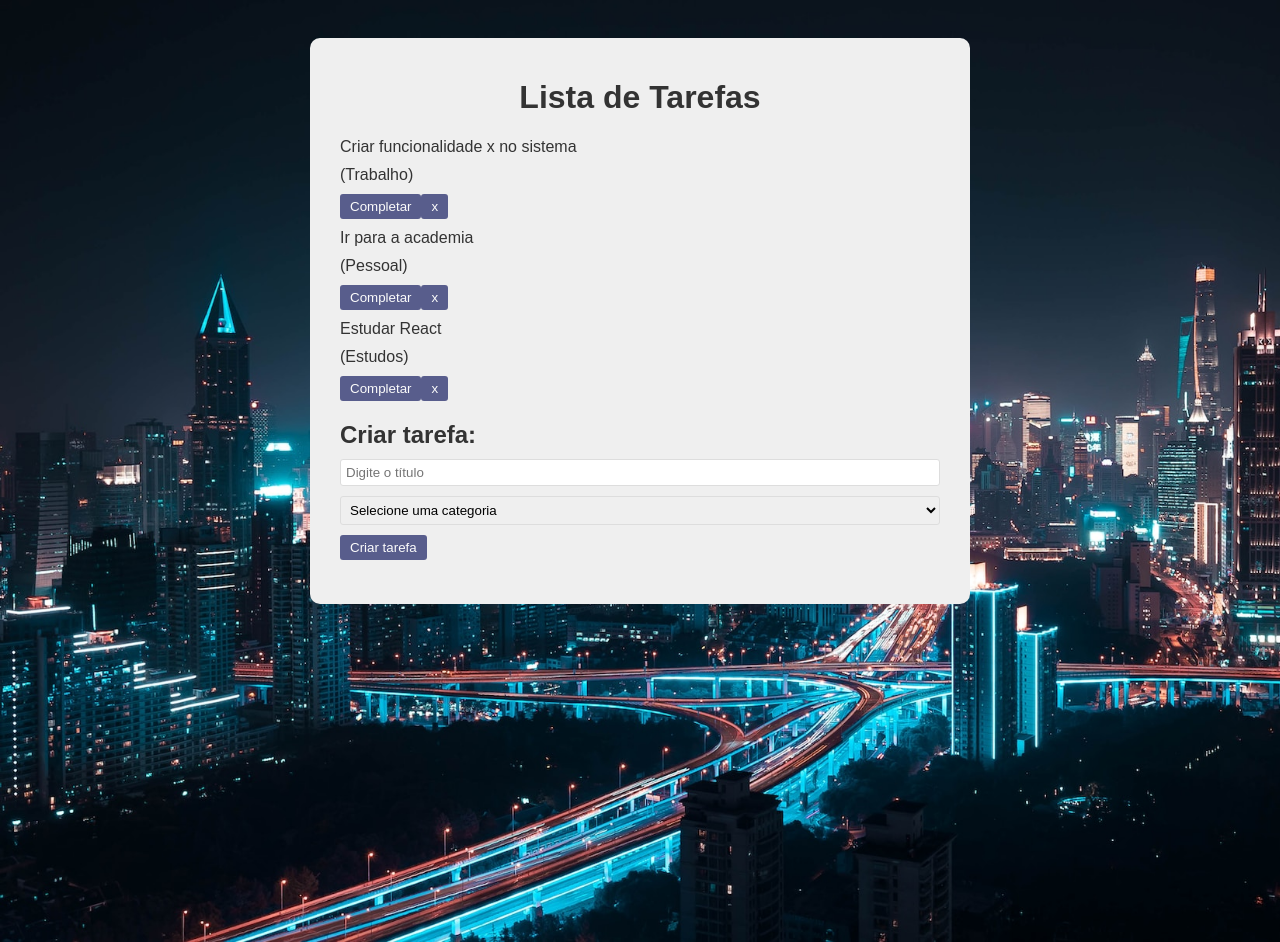
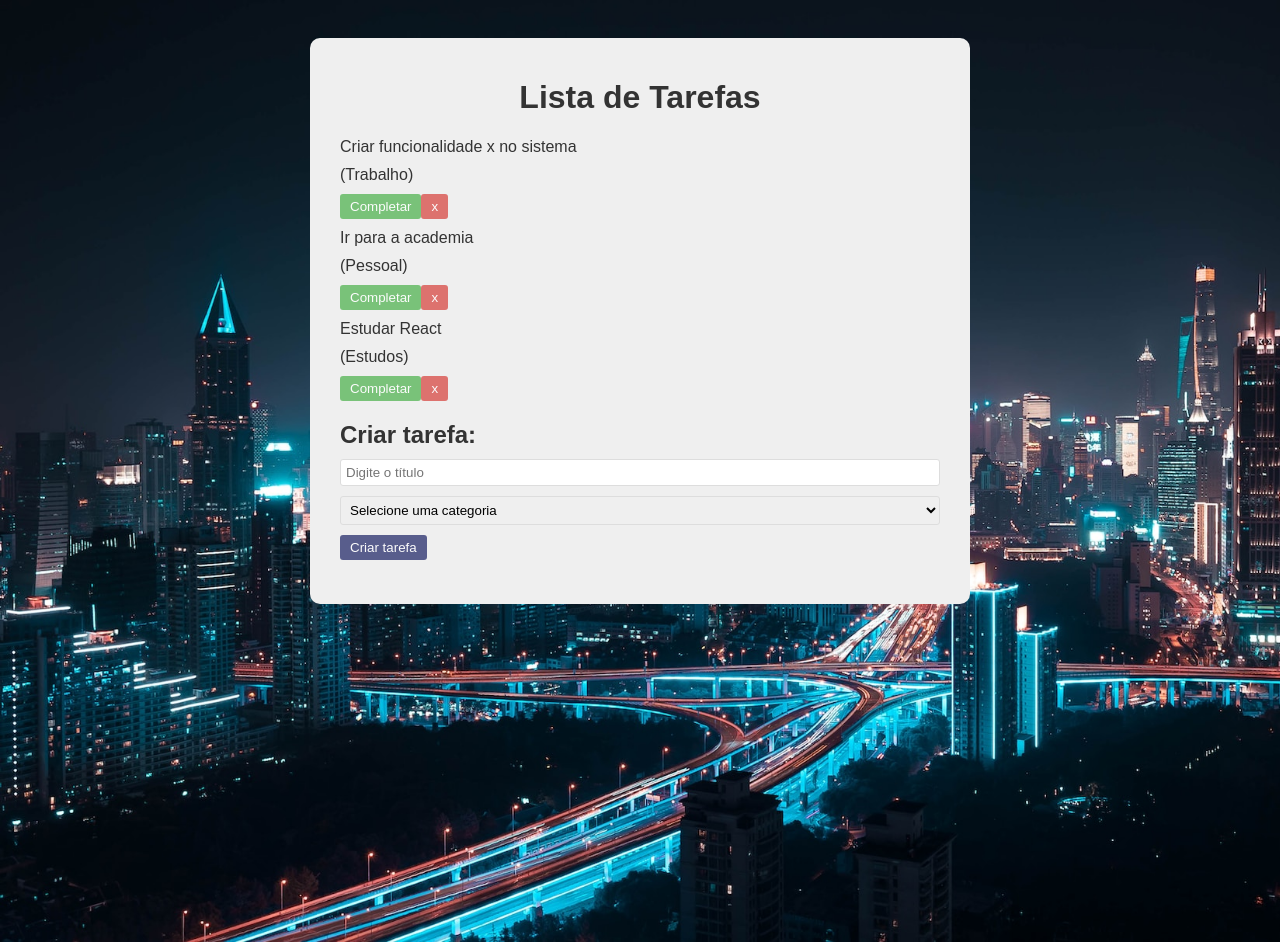
Before and after one commit to Bruno-Vitor/react-to-do-list, a React (Vite) app in the folder todo/: page / in a window 1280 px wide. Built offline with nearby package versions, Linux system fonts and the light colour scheme.

Commit message:
Update 1.3

```diff
--- a/todo/src/App.css
+++ b/todo/src/App.css
@@ -46,6 +46,14 @@ button:hover {
   opacity: 1;
 }
 
+.complete {
+  background-color: #5cb85c;
+}
+
+.remove {
+  background-color: #d9534f;
+}
+
 .todo-form {
   padding-bottom: 1.5rem;
 }
--- a/todo/src/App.jsx
+++ b/todo/src/App.jsx
@@ -25,15 +25,29 @@ function App() {
     },
   ])
 
+  const addTodo = (text, category) => {
+    const newTodos = [
+      ...todos,
+      {
+        id: Math.floor(Math.random() * 10000),
+        text,
+        category,
+        isCompleted: false,
+      },
+    ];
+
+    setTodos(newTodos);
+  };
+
   return (
     <div className="app">
       <h1>Lista de Tarefas</h1>
       <div className="todo-list">
         {todos.map((todo) => (
-          <Todo todo={todo} />
+          <Todo key={todo.id} todo={todo} />
         ))}
       </div>
-      <TodoForm />
+      <TodoForm addTodo={addTodo} />
     </div>
   );
 }
--- a/todo/src/components/Todo.jsx
+++ b/todo/src/components/Todo.jsx
@@ -8,8 +8,8 @@ const Todo = ({ todo }) => {
         <p className="category">({todo.category})</p>
       </div>
       <div>
-        <button>Completar</button>
-        <button>x</button>
+        <button className='complete'>Completar</button>
+        <button className='remove'>x</button>
       </div>
     </div>
   )
--- a/todo/src/components/TodoForm.jsx
+++ b/todo/src/components/TodoForm.jsx
@@ -1,12 +1,28 @@
 import React from 'react';
+import { useState } from 'react';
 
-const TodoForm = () => {
+const TodoForm = ({ addTodo }) => {
+  const [value, setValue] = useState("");
+  const [category, setCategory] = useState("");
+
+  const handleSubmit = (e) => {
+    e.preventDefault();
+    if(!value || !category) return;
+    addTodo(value, category);
+    setValue("");
+    setCategory("");
+  };
+
   return (
     <div className='todo-form'>
       <h2>Criar tarefa:</h2>
-      <form>
-        <input type="text" placeholder='Digite o título' />
-        <select>
+      <form onSubmit={handleSubmit}>
+        <input type="text"
+        placeholder='Digite o título'
+        value={value}
+        onChange={(e) => setValue(e.target.value)}
+        />
+        <select value={category} onChange={(e) => setCategory(e.target.value)}>
           <option value="">Selecione uma categoria</option>
           <option value="Trabalho">Trabalho</option>
           <option value="Pessoal">Pesssoal</option>
```
